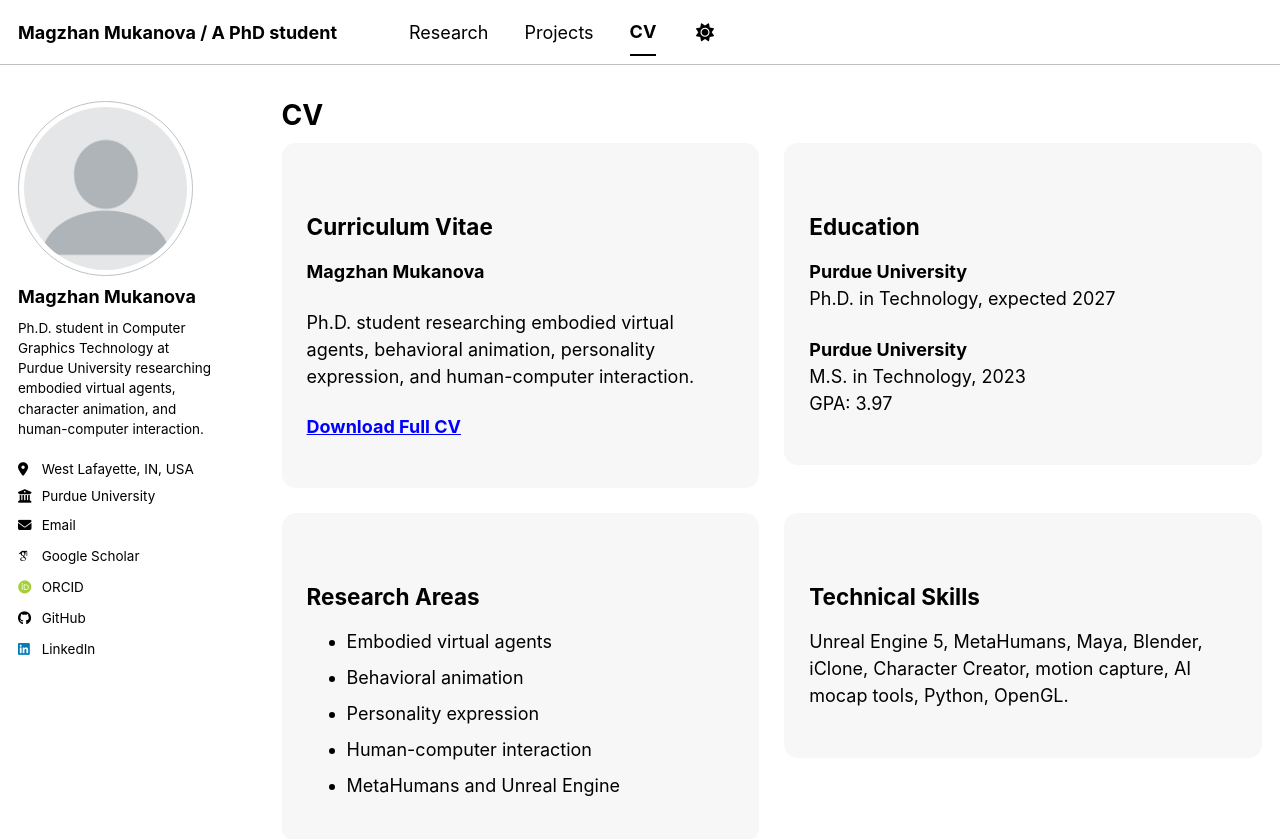
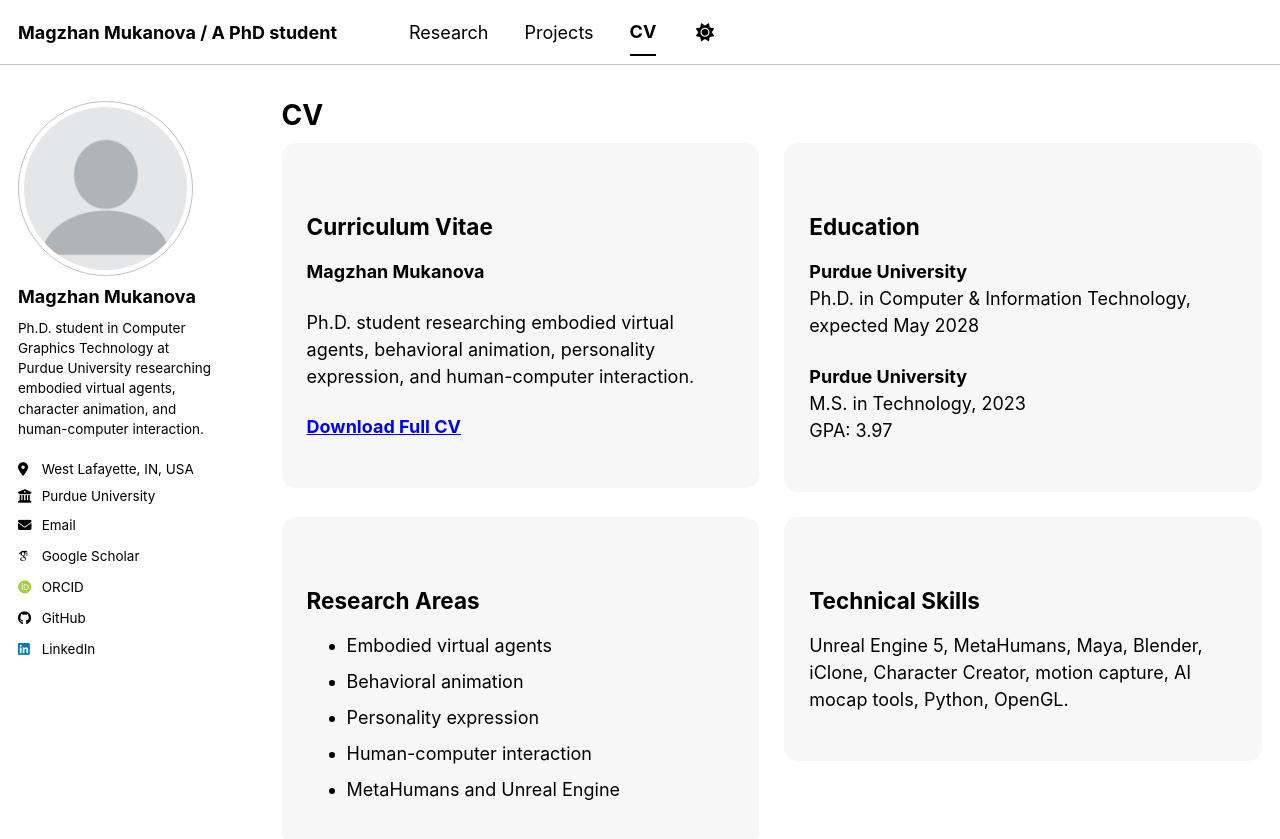
Before and after one commit to magimn00/magimn00.github.io, a Jekyll site: the page built from _pages/cv.md, in a window 1280 px wide and 900 px high. Shown: the top 839 px of the window. Built offline with Jekyll 4.4.1, drawn with Linux system fonts in a browser that asks for light colours; some web fonts are replaced; a script bundle is joined from its source files by our own code; library files that are not in the unit come from our copies.

Commit message:
Update Ph.D. details in CV

```diff
--- a/_pages/cv.md
+++ b/_pages/cv.md
@@ -20,7 +20,7 @@ author_profile: true
 <div style="padding:25px; border-radius:14px; background:#f7f7f7;">
 <h2>Education</h2>
 <p><strong>Purdue University</strong><br>
-Ph.D. in Technology, expected 2027</p>
+Ph.D. in Computer & Information Technology, expected May 2028</p>
 
 <p><strong>Purdue University</strong><br>
 M.S. in Technology, 2023<br>
```
